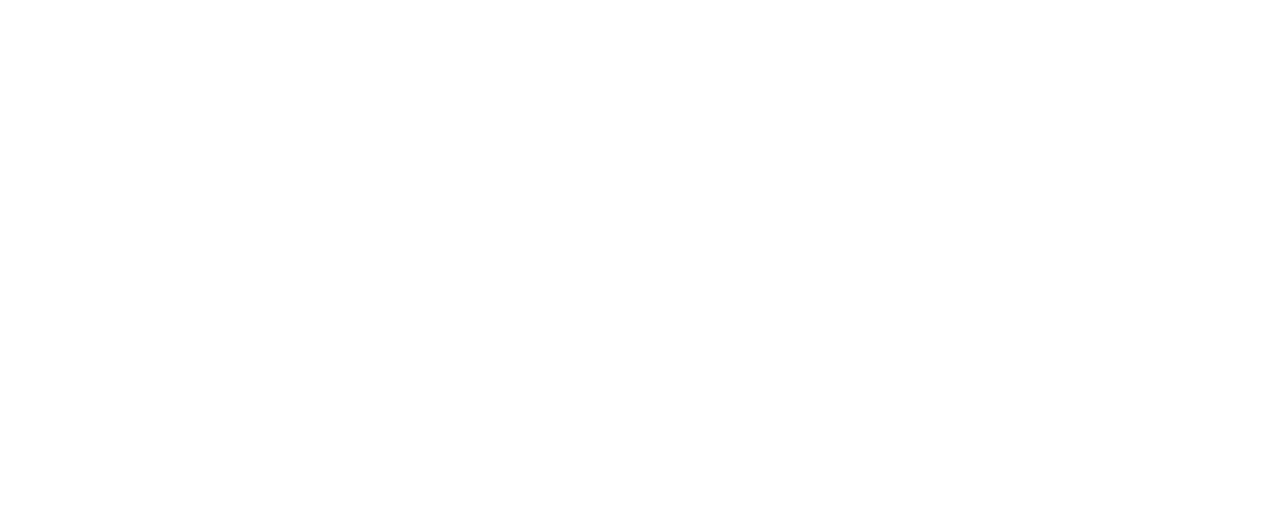
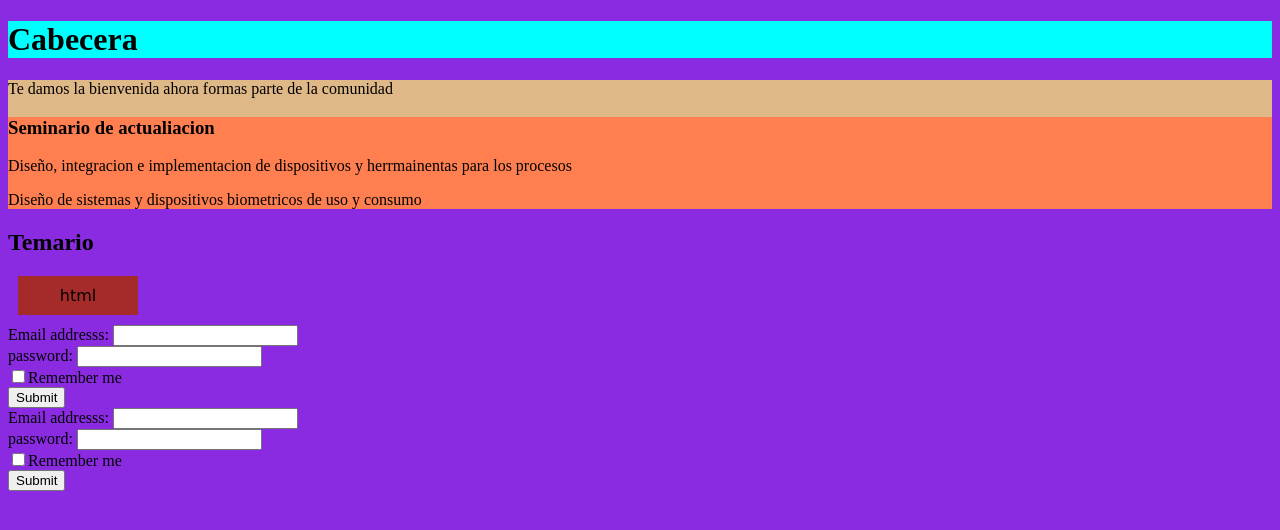
Before and after one commit to MelGYescas/intbootstrap, a plain HTML site: page index.html in a window 1280 px wide. Drawn offline with Linux system fonts and the light colour scheme.

Commit message:
agregando formularios

```diff
--- a/index.html
+++ b/index.html
@@ -4,9 +4,72 @@
     <meta charset="UTF-8">
     <meta http-equiv="X-UA-Compatible" content="IE=edge">
     <meta name="viewport" content="width=device-width, initial-scale=1.0">
+    <link rel="stylesheet" href="style.css">
+    <link href="https://cdn.jsdelivr.net/npm/bootstrap@5.0.0/dist/css/bootstrap.min.css">
     <title>Document</title>
 </head>
 <body>
+    <header>
+        <div class="container">
+            <h1>Cabecera</h1>
+        </div>
+    </header>
+    <div class="container">
+        <section class="main row">
+            <article class="col-xs-12 col-sm-8 col-md-9 col-lg-9">
+                <p>
+                    Te damos la bienvenida ahora formas parte de la comunidad
+                </p>
+            </article>
+            <aside class="col-xs-12 col-sm-4 col-md-3 col-lg-3">
+                <p>
+                 <h1>Seminario de actualiacion</h1>
+                 <p>Diseño, integracion e implementacion de dispositivos y herrmainentas para los procesos</p>
+                </p>
+                <p>Diseño de sistemas y dispositivos biometricos de uso y consumo</p>
+            </aside>
+        </section>
+    </div>
+    <h2>Temario</h2>
+    <div id="temario">
+        <div>
+            html
+        </div>
+    </div>
+    <div class="colo2 col-xs12 col-sm-6 col-md-3">
+       <form class="form-inline"role="form">
+            <div class="form-group">
+                <label for="email">Email addresss:</label>
+                <input type="email" class="form-control" id="email">
+            </div>
+            <div class="form-group">
+                <label for="pwd">password:</label>
+                <input type="password" class="form-control" id="pwd">
+            </div>
+            <div class="checkbox">
+                <label ><input type="checkbox">Remember me</label>
 
+            </div>
+            <button type="submit" class="btn btn-default">Submit</button>
+
+        </form>
+
+    </div>
+    <form class="form-inline"role="form">
+        <div class="form-group">
+            <label for="email">Email addresss:</label>
+            <input type="email" class="form-control" id="email">
+        </div>
+        <div class="form-group">
+            <label for="pwd">password:</label>
+            <input type="password" class="form-control" id="pwd">
+        </div>
+        <div class="checkbox">
+            <label ><input type="checkbox">Remember me</label>
+
+        </div>
+        <button type="submit" class="btn btn-default">Submit</button>
+
+    </form>
 </body>
 </html>
--- /dev/null
+++ b/style.css
@@ -0,0 +1,34 @@
+header{
+    background-color: aqua;
+}
+.main{
+    background-color: burlywood;
+}
+aside{
+    background-color: coral;
+}
+body{
+    background-color: blueviolet;
+}
+@media(max-width: 700px){
+    body{
+        background-color: aqua;
+    }
+}@media
+
+#temario{
+    display: flex;
+    flex-wrap: wrap;
+    background-color: gray;
+
+}
+
+#temario>div{
+    background-color: brown;
+    font-size: 19 ;
+    padding: 10px;
+    margin: 10px;
+    width: 100px;
+    font-family: Verdana, Geneva, Tahoma, sans-serif;
+    text-align: center;
+}
```
